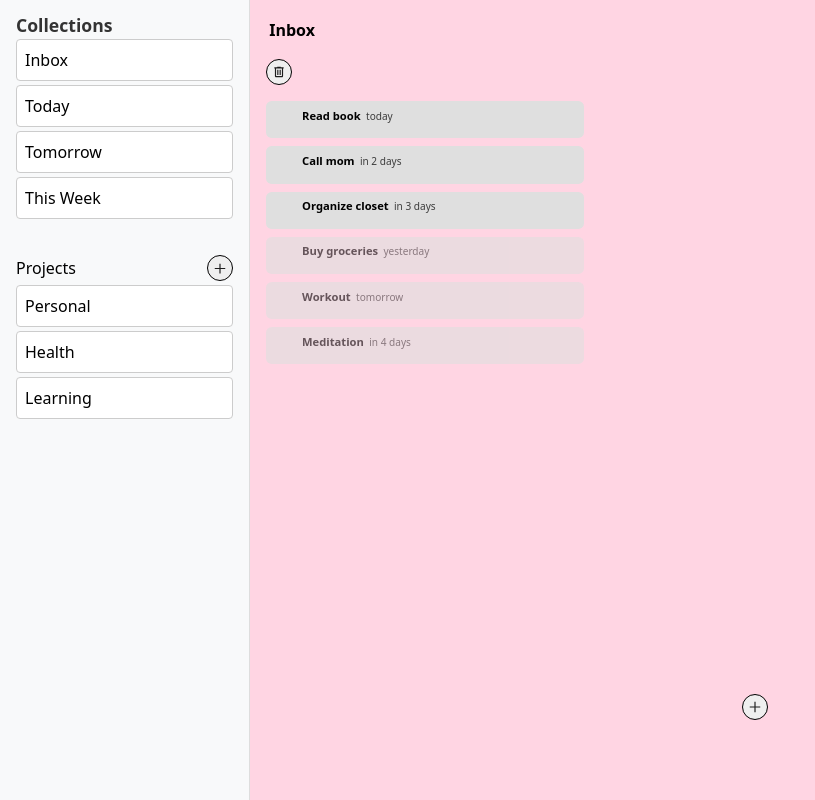
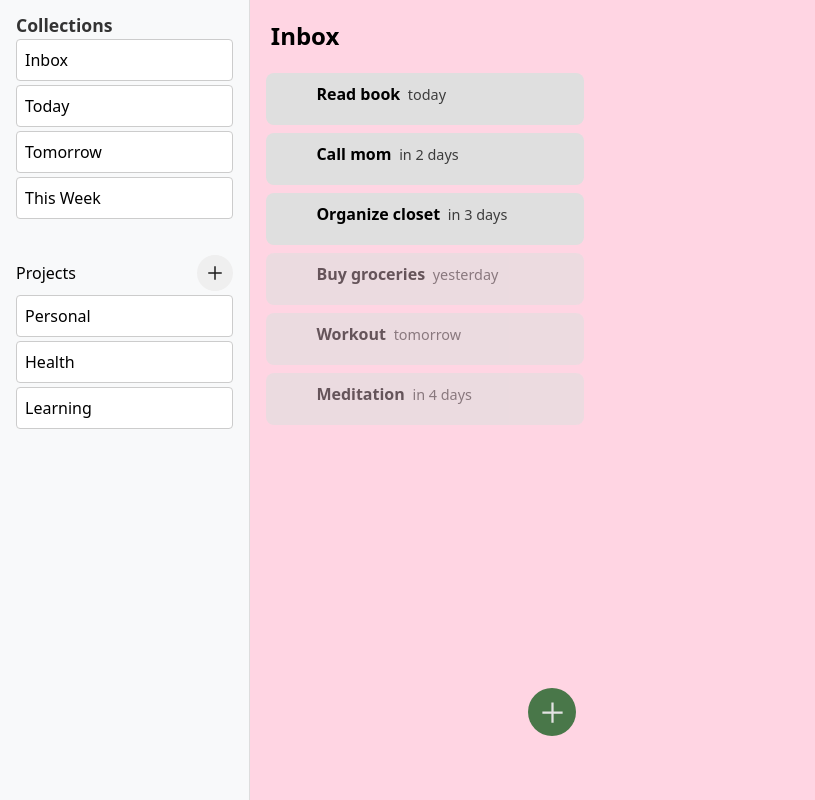
Before and after one commit to detierrez/odin-todo, a website built with webpack: page src/template.html in a window 1280 px wide. Shown: the whole page, without its empty margins (0-815 px from the left). Built offline with nearby package versions, Linux system fonts and the light colour scheme.

Commit message:
feat: Add proper non-user collections rendering
Disable button and editability for inbox to week collections

Replace task-view for task-list component due to former deprecacy

Replace uuid getters due to incompatibility of crypto.randomUUID with
non-HTTPS connections

```diff
--- a/src/modules/app/project.js
+++ b/src/modules/app/project.js
@@ -8,6 +8,7 @@ import {
   startOfTomorrow,
 } from "date-fns";
 
+import { v4 as uuidv4 } from "uuid";
 import { Task } from "./task";
 import makeClassIndexer from "./indexer";
 
@@ -17,7 +18,7 @@ export class Collection {
     title = "Inbox",
     description = "All of your tasks",
   } = {}) {
-    this.id = id || crypto.randomUUID();
+    this.id = id;
     this.title = title;
     this.description = description;
   }
@@ -44,7 +45,7 @@ export class Collection {
 }
 
 export class Project extends Collection {
-  constructor({ id = crypto.randomUUID(), title = "", description, ownedTasksIds }) {
+  constructor({ id = uuidv4(), title = "", description, ownedTasksIds }) {
     super({ id, title, description });
     this.ownedTasksIds = new Set(ownedTasksIds);
   }
--- a/src/modules/app/task.js
+++ b/src/modules/app/task.js
@@ -1,15 +1,16 @@
 import makeClassIndexer from "./indexer";
+import { v4 as uuidv4 } from "uuid";
 
 export class Task {
   constructor({
+    id = uuidv4(),
     title = "Task title",
     description = "Task description",
     dueDate = new Date(),
     priority = "normal",
     isCompleted = false,
-    id,
   } = {}) {
-    this.id = id || crypto.randomUUID();
+    this.id = id;
     this.title = title;
     this.description = description;
     this.dueDate = new Date(dueDate);
--- a/src/modules/components/collection-view/index.js
+++ b/src/modules/components/collection-view/index.js
@@ -1,10 +1,12 @@
 import "./style.css";
-import createTaskView from "../task-view";
+import createTaskList from "../task-list";
 import createFieldElement from "../field-element";
-import {createIconButton} from "../icon-button";
+import { createIconButton } from "../icon-button";
+import { isLeapYearWithOptions } from "date-fns/fp";
 
 export default function createCollectionView({
   collection,
+  isProject,
   onAddClick,
   onProjectDelete,
   onProjectChange,
@@ -13,38 +15,47 @@ export default function createCollectionView({
   const collectionView = document.createElement("div");
   collectionView.className = "collection-view";
 
+  let titleArgs;
+  let deleteButton;
+  if (isProject(collection)) {
+    deleteButton = createIconButton("trashBin");
+    deleteButton.dataset.collectionId = collection.id;
+    deleteButton.classList.add("delete-button");
+    deleteButton.addEventListener("click", onProjectDelete);
+    collectionView.append(deleteButton);
+
+    titleArgs = {
+      onValueChange: onProjectChange,
+      dataset: {
+        collectionId: collection.id,
+        collectionProperty: "title",
+      },
+    };
+  } else {
+    titleArgs = {
+      isReadOnly: true,
+    };
+  }
+
   const title = createFieldElement({
     type: "title",
     value: collection.title,
-    onValueChange: onProjectChange,
-    dataset: {
-      collectionId: collection.id,
-      collectionProperty: "title",
-    },
+    ...titleArgs,
   });
 
-  const description = document.createElement("p");
-  description.textContent = collection.description;
-  description.className = "description";
-
-  const { taskView, addTaskOnEvent } = createTaskView({
+  const { taskList, addTaskOnEvent } = createTaskList({
     tasks: collection.tasks,
     ...args,
   });
-
-  const deleteButton = createIconButton("trashBin");
-  deleteButton.dataset.collectionId = collection.id;
-  deleteButton.classList.add("delete-button");
-  deleteButton.addEventListener("click", onProjectDelete);
 
   const addButton = createIconButton("plus");
   addButton.classList.add("add-button");
   addButton.addEventListener("click", addTaskOnEvent);
 
   collectionView.append(title);
-  collectionView.append(deleteButton);
-  collectionView.append(taskView);
+  collectionView.append(taskList);
   collectionView.append(addButton);
+  if (deleteButton) collectionView.append(deleteButton);
 
   return collectionView;
 }
--- a/src/modules/components/collection-view/style.css
+++ b/src/modules/components/collection-view/style.css
@@ -1,18 +1,58 @@
 .collection-view {
   max-width: 350px;
-  display: flex;
-  flex-direction: column;
-  align-items: start;
-  gap: 1em;
   padding: 1em;
 
-  .description {
-    min-height: 3em;
+  > .title {
+    font-size: 1.5rem;
   }
 
   .add-button {
-    position: fixed;
-    bottom: 10%;
-    right: 40%;
+    margin-right: 0.5em;
+    margin-bottom: 3em;
+    width: 3em;
+    background-color: rgb(73, 119, 73);
+    border: none;
+    img {
+      filter: none;
+    }
+  }
+
+  .delete-button {
+    background-color: transparent;
+
+    &:hover {
+      background-color: #0006;
+    }
   }
 }
+
+.collection-view {
+  display: grid;
+  grid-template-areas:
+    "title delete"
+    "list  list  ";
+  grid-template-columns: 1fr 1fr;
+  grid-template-rows: max-content 1fr;
+  gap: 1em;
+
+  .title {
+    align-self: center;
+    grid-area: title;
+  }
+  .delete-button {
+    align-self: center;
+
+    justify-self: end;
+    grid-area: delete;
+  }
+
+  .task-list {
+    grid-area: list;
+  }
+
+  .add-button {
+    justify-self: end;
+    align-self: end;
+    grid-area: -2 / -2 / span 1 / span 1;
+  }
+}
--- a/src/modules/components/icon-button/style.css
+++ b/src/modules/components/icon-button/style.css
@@ -1,8 +1,8 @@
 .icon-button {
-  border: 1px solid black;
-  width: 26px;
+  border: none;
+  /* width: 26px; */
   aspect-ratio: 1;
-  padding: 0 3px;
+  /* padding: 0 3px; */
   user-select: none;
 
   border-radius: 50%;
--- a/src/modules/components/task-card/style.css
+++ b/src/modules/components/task-card/style.css
@@ -1,5 +1,5 @@
 .task-card {
-  font-size: 70%;
+  font-size: 100%;
   background-color: rgb(223, 223, 223);
   border-radius: 0.5em;
   padding: 0.5em;
--- a/src/modules/components/task-view/index.js
+++ b/src/modules/components/task-list/index.js
@@ -1,26 +1,11 @@
 import "./style.css";
 import createTaskCard from "../task-card";
 
-export default function createTaskView({
+export default function createTaskList({
   tasks,
   createTaskFromEvent,
   ...args
 }) {
-  const taskView = document.createElement("div");
-  taskView.classList.add("task-view");
-
-  const taskList = createTaskList({ tasks, ...args });
-  const addTaskOnEvent = function (event) {
-    const task = createTaskFromEvent(event);
-    addTaskToList(task, taskList, args);
-  };
-
-  taskView.append(taskList);
-
-  return {taskView, addTaskOnEvent};
-}
-
-function createTaskList({ tasks, ...args }) {
   const taskList = document.createElement("div");
   taskList.classList.add("task-list");
 
@@ -31,7 +16,12 @@ function createTaskList({ tasks, ...args }) {
     taskList.append(createTaskCard({ task, ...args }));
   }
 
-  return taskList;
+  const addTaskOnEvent = function (event) {
+    const task = createTaskFromEvent(event);
+    addTaskToList(task, taskList, args);
+  };
+
+  return {taskList, addTaskOnEvent};
 }
 
 function addTaskToList(task, taskList, args) {
--- /dev/null
+++ b/src/modules/components/task-list/style.css
@@ -0,0 +1,5 @@
+.task-list {
+  display: flex;
+  flex-direction: column;
+  gap: 0.5em;
+}
--- a/src/modules/components/task-view/style.css
+++ /dev/null
@@ -1,16 +0,0 @@
-.task-view {
-  width: 100%;
-  display: flex;
-  flex-direction: column;
-  gap: 1em;
-
-  >.icon-button {
-    width: 24px;
-  }
-
-  .task-list {
-    display: flex;
-    flex-direction: column;
-    gap: 0.5em;
-  }
-}
--- a/src/modules/ui-controller.js
+++ b/src/modules/ui-controller.js
@@ -3,12 +3,10 @@ import createBody from "./components/body";
 
 let currentCollection;
 
-const collections = app.getCollections();
-const projects = app.getProjects();
-
 const bodyArgs = {
   getDefaultCollection,
   getCollectionFromEvent,
+  isProject,
   createProjectFromEvent,
   updateProjectFromEvent,
   deleteProjectFromEvent,
@@ -65,6 +63,10 @@ function createTaskFromEvent(event) {
   return task;
 }
 
+function isProject(collection) {
+  return app.isProject(collection);
+}
+
 function createProjectFromEvent(event) {
   const args = {};
   const project = app.createProject(args);
```
Also changed, not shown: src/modules/app/indexer.js (+0 -17 lines), src/modules/app/zandbox.js (+0 -112 lines).
